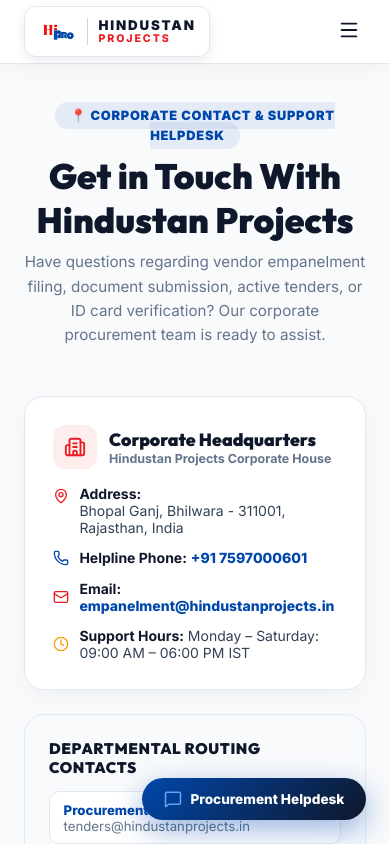
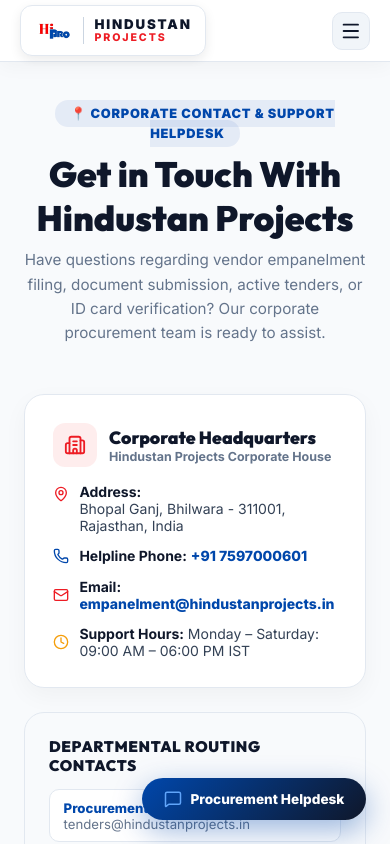
Before and after one commit to hindustan-groups/Empanelment-Portal, a React (Vite) app: page /contact in a window 390 px wide. Shown: the top 844 px of the page. Built offline with nearby package versions, Linux system fonts and the light colour scheme; no server answers.

Commit message:
style(navbar): refine header UI styling, hover states, and responsive drawer media queries

```diff
--- a/src/index.css
+++ b/src/index.css
@@ -106,44 +106,50 @@ body {
   position: sticky;
   top: 0;
   z-index: 1000;
-  height: 64px;
-  background-color: rgba(255, 255, 255, 0.9);
+  height: 68px;
+  background-color: rgba(255, 255, 255, 0.92);
   backdrop-filter: blur(16px);
   -webkit-backdrop-filter: blur(16px);
   border-bottom: 1px solid var(--border-color);
   box-shadow: 0 4px 20px rgba(0, 0, 0, 0.04);
+  transition: background-color 0.3s ease, border-color 0.3s ease, box-shadow 0.3s ease;
 }
 
 .dark .header-navbar {
-  background-color: rgba(15, 23, 42, 0.9);
+  background-color: rgba(15, 23, 42, 0.92);
+  border-bottom: 1px solid rgba(255, 255, 255, 0.08);
+  box-shadow: 0 4px 25px rgba(0, 0, 0, 0.3);
 }
 
 .header-inner {
-  max-width: 1280px;
+  max-width: 1320px;
   height: 100%;
   margin: 0 auto;
-  padding: 0 1.5rem;
+  padding: 0 1.25rem;
   display: flex;
   align-items: center;
   justify-content: space-between;
+  gap: 1rem;
 }
 
 .subdomain-pill {
   display: inline-flex;
   align-items: center;
   gap: 0.5rem;
-  padding: 0.25rem 0.65rem;
+  padding: 0.28rem 0.75rem;
   border-radius: 9999px;
-  background-color: rgba(0, 71, 171, 0.08);
+  background-color: rgba(0, 71, 171, 0.07);
   color: #0047AB;
-  border: 1px solid rgba(0, 71, 171, 0.2);
+  border: 1px solid rgba(0, 71, 171, 0.18);
   font-size: 0.725rem;
   font-weight: 800;
+  letter-spacing: -0.01em;
 }
 
 .dark .subdomain-pill {
   background-color: rgba(0, 71, 171, 0.2);
   color: #60A5FA;
+  border-color: rgba(96, 165, 250, 0.3);
 }
 
 .status-dot {
@@ -157,106 +163,150 @@ body {
 .nav-actions {
   display: flex;
   align-items: center;
-  gap: 0.75rem;
+  gap: 0.45rem;
 }
 
 .btn-icon-text {
   display: inline-flex;
   align-items: center;
   gap: 0.4rem;
-  padding: 0.45rem 0.9rem;
+  padding: 0.45rem 0.85rem;
   border-radius: 10px;
   background-color: var(--bg-surface);
   color: var(--text-primary);
   font-size: 0.825rem;
-  font-weight: 700;
+  font-weight: 600;
   text-decoration: none;
   border: 1px solid var(--border-color);
   transition: all 0.2s cubic-bezier(0.4, 0, 0.2, 1);
   user-select: none;
+  white-space: nowrap;
 }
 
 .btn-icon-text:hover {
   border-color: #0047AB;
+  color: #0047AB;
   transform: translateY(-1.5px);
-  box-shadow: 0 4px 12px rgba(0, 71, 171, 0.15);
+  box-shadow: 0 4px 12px rgba(0, 71, 171, 0.12);
+}
+
+.btn-icon-text.active {
+  background-color: rgba(0, 71, 171, 0.08);
+  color: #0047AB;
+  border-color: rgba(0, 71, 171, 0.25);
+  font-weight: 700;
+}
+
+.dark .btn-icon-text.active {
+  background-color: rgba(0, 71, 171, 0.25);
+  color: #60A5FA;
+  border-color: rgba(96, 165, 250, 0.4);
 }
 
 .btn-icon-text:active {
   transform: scale(0.96);
 }
 
-.theme-toggle-btn {
+/* RESPONSIVE MEDIA QUERIES FOR HEADER */
+@media (max-width: 1024px) {
+  .desktop-only {
+    display: none !important;
+  }
+
+  .mobile-toggle-wrapper {
+    display: flex !important;
+    align-items: center;
+  }
+
+  .header-navbar {
+    height: 62px;
+  }
+}
+
+.mobile-menu-btn {
   background: var(--bg-surface);
   border: 1px solid var(--border-color);
   color: var(--text-primary);
-  padding: 0.5rem;
   border-radius: 10px;
   cursor: pointer;
+  padding: 0.45rem;
   display: flex;
   align-items: center;
   justify-content: center;
-  transition: transform 0.2s ease, border-color 0.2s ease;
-}
-
-.theme-toggle-btn:hover {
+  width: 38px;
+  height: 38px;
+  transition: all 0.2s ease;
+}
+
+.mobile-menu-btn:hover {
   border-color: #0047AB;
-}
-
-.theme-toggle-btn:active {
-  transform: scale(0.92);
-}
-
-.mobile-toggle-wrapper {
-  display: none;
-  align-items: center;
-}
-
-.mobile-menu-btn {
-  background: none;
-  border: none;
-  color: var(--text-primary);
-  cursor: pointer;
-  padding: 0.4rem;
+  color: #0047AB;
 }
 
 .mobile-drawer-overlay {
   position: fixed;
-  top: 64px;
+  top: 62px;
   left: 0;
   right: 0;
   bottom: 0;
-  background-color: var(--bg-card);
-  border-bottom: 1px solid var(--border-color);
-  padding: 1.5rem 1.5rem 3rem 1.5rem;
-  box-shadow: 0 20px 30px rgba(0, 0, 0, 0.2);
+  background-color: rgba(255, 255, 255, 0.97);
+  backdrop-filter: blur(20px);
+  -webkit-backdrop-filter: blur(20px);
+  padding: 1.25rem 1.25rem 3rem 1.25rem;
+  box-shadow: 0 20px 40px rgba(0, 0, 0, 0.15);
   z-index: 999;
   overflow-y: auto;
   -webkit-overflow-scrolling: touch;
+  animation: navDrawerSlide 0.25s cubic-bezier(0.16, 1, 0.3, 1) forwards;
+}
+
+.dark .mobile-drawer-overlay {
+  background-color: rgba(15, 23, 42, 0.97);
+  box-shadow: 0 20px 40px rgba(0, 0, 0, 0.5);
+}
+
+@keyframes navDrawerSlide {
+  from {
+    opacity: 0;
+    transform: translateY(-8px);
+  }
+  to {
+    opacity: 1;
+    transform: translateY(0);
+  }
 }
 
 .mobile-drawer-content {
   display: flex;
   flex-direction: column;
-  gap: 0.85rem;
+  gap: 0.75rem;
+  max-width: 600px;
+  margin: 0 auto;
 }
 
 .mobile-nav-link {
   display: flex;
   align-items: center;
   gap: 0.75rem;
-  padding: 0.75rem 1rem;
+  padding: 0.85rem 1rem;
   border-radius: 12px;
   background-color: var(--bg-surface);
   color: var(--text-primary);
-  font-weight: 700;
-  font-size: 0.9rem;
+  font-weight: 600;
+  font-size: 0.925rem;
   text-decoration: none;
-  transition: transform 0.2s ease;
+  border: 1px solid var(--border-color);
+  transition: all 0.2s ease;
 }
 
 .mobile-nav-link:active {
-  transform: scale(0.97);
+  transform: scale(0.98);
+}
+
+.mobile-nav-link.active {
+  border-color: #0047AB;
+  background-color: rgba(0, 71, 171, 0.08);
+  color: #0047AB;
 }
 
 /* HERO SECTION & ENTERPRISE BACKDROP */
```
